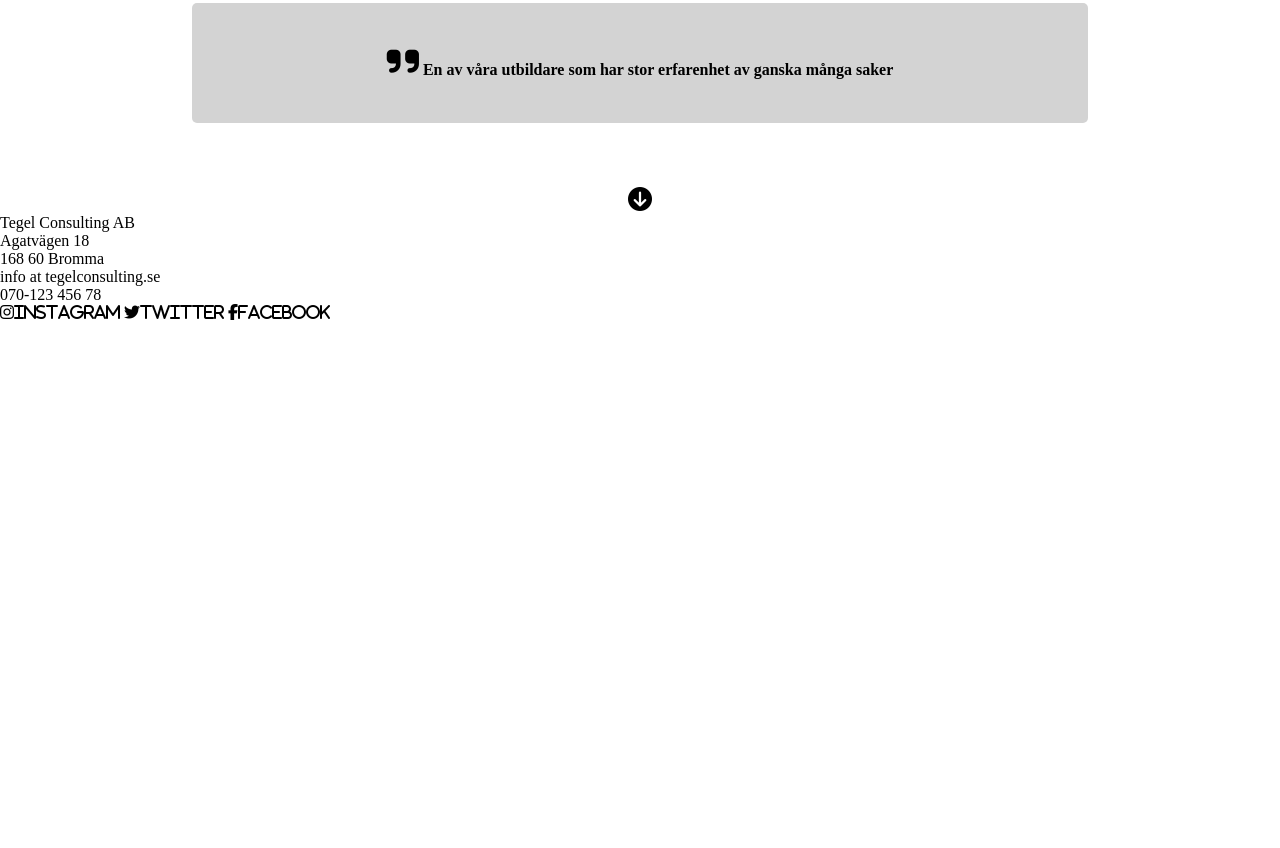
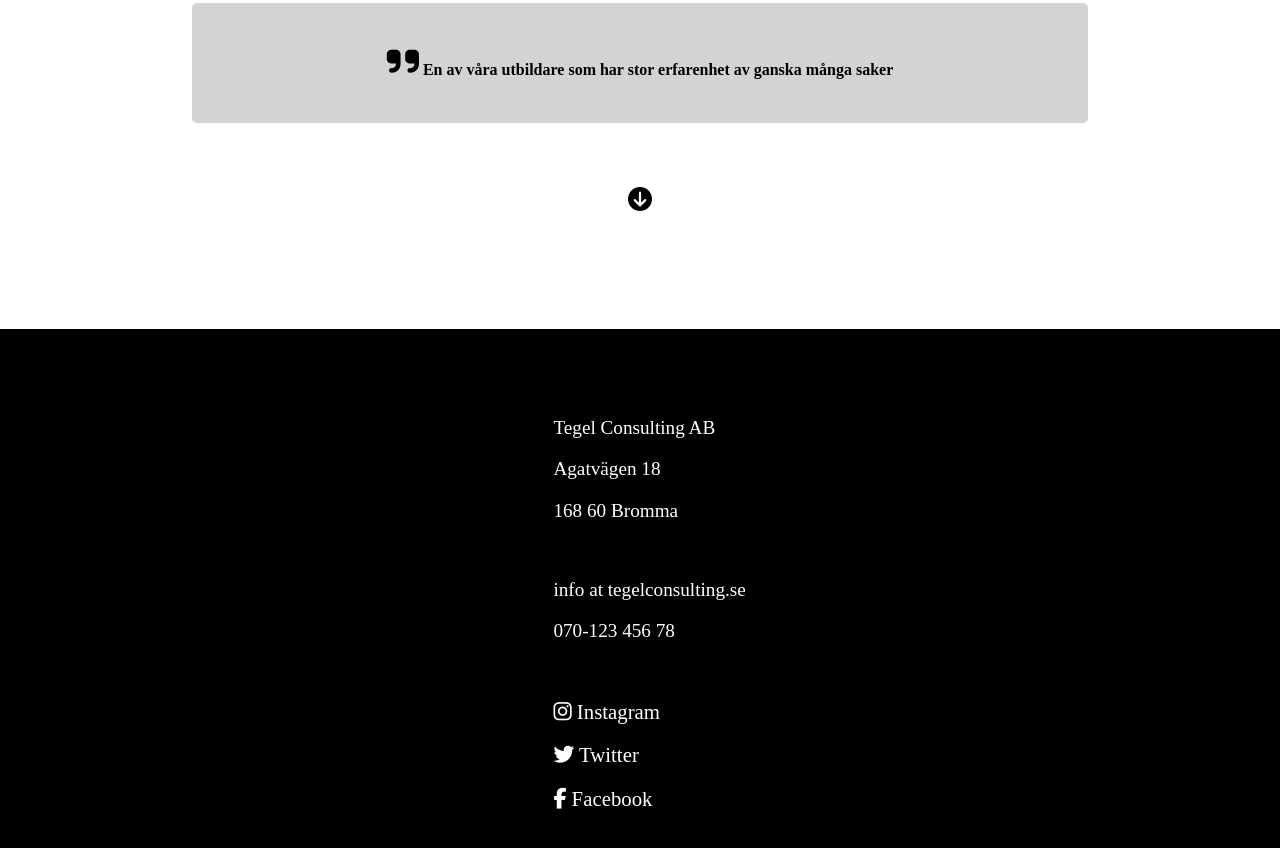
Before and after one commit to yuen0/fardigDesign, a website built with Parcel: page index.html in a window 1280 px wide. Shown: the part 3227-4075 px from the top of the page. Before the commit the page ends 3549 px from the top, so only its background shows below. Built offline with nearby package versions, Linux system fonts and the light colour scheme.

Commit message:
added contact page

```diff
--- a/index.html
+++ b/index.html
@@ -12,7 +12,7 @@
 		></script>
 	</head>
 	<body>
-		<section class="hero">
+		<section class="hero" id="home">
 			<nav class="hero__nav">
 				<input type="checkbox" class="hero__nav__btn" id="btn" />
 				<label class="hero__nav__icon" for="btn">
@@ -48,7 +48,7 @@
 			</article>
 		</section>
 
-		<section class="team">
+		<section class="team" id="about">
 			<h1 class="team__header">Träffa laget</h1>
 			<article class="team__member">
 				<h2 class="team__member__title">Rakib</h2>
@@ -102,15 +102,33 @@
 			</article>
 		</section>
 
-		<footer class="contact">
-			<p>Tegel Consulting AB</p>
-			<p>Agatvägen 18</p>
-			<p>168 60 Bromma</p>
-			<p>info at tegelconsulting.se</p>
-			<p>070-123 456 78</p>
-			<i class="fa-brands fa-instagram">Instagram</i>
-			<i class="fa-brands fa-twitter">Twitter</i>
-			<i class="fa-brands fa-facebook-f">Facebook</i>
+		<footer class="contact" id="contact">
+			<section class="contact__container">
+				<article class="contact__container__address">
+					<p class="contact__container__address__details">
+						Tegel Consulting AB
+					</p>
+					<p class="contact__container__address__details">Agatvägen 18</p>
+					<p class="contact__container__address__details">168 60 Bromma</p>
+				</article>
+				<article class="contact__container__info">
+					<p class="contact__container__info__details">
+						info at tegelconsulting.se
+					</p>
+					<p class="contact__container__info__details">070-123 456 78</p>
+				</article>
+				<article class="contact__container__socials">
+					<a href="javascript:;" class="contact__container__socials__link"
+						><i class="fa-brands fa-instagram"></i> Instagram</a
+					>
+					<a href="javascript:;" class="contact__container__socials__link"
+						><i class="fa-brands fa-twitter"></i> Twitter</a
+					>
+					<a href="javascript:;" class="contact__container__socials__link"
+						><i class="fa-brands fa-facebook-f"></i> Facebook</a
+					>
+				</article>
+			</section>
 		</footer>
 	</body>
 </html>
--- a/src/scss/_aboutpage.scss
+++ b/src/scss/_aboutpage.scss
@@ -0,0 +1,71 @@
+@use "variables" as v;
+@use "mixins" as m;
+
+.team {
+	display: flex;
+	width: 100vw;
+	height: 100%;
+	flex-direction: column;
+	align-items: center;
+	justify-content: center;
+
+	&__header {
+		font-size: 2rem;
+		padding: 7% 0 4%;
+	}
+	&__member {
+		display: flex;
+		flex-direction: column;
+		align-items: center;
+		justify-content: center;
+
+		&__title {
+			font-size: 1rem;
+			padding: 8% 0 8%;
+		}
+
+		//profiles
+		&__one {
+			@include m.profile;
+		}
+
+		&__two {
+			@include m.profile(url(../assets/profiles/Alexandra_Square.png));
+		}
+
+		&__three {
+			@include m.profile(url(../assets/profiles/NoPerson_Square.png));
+		}
+
+		&__four {
+			@include m.profile(url(../assets/profiles/Sebastian_Square.png));
+		}
+		&__container {
+			margin-top: 8%;
+			width: 70vw;
+			height: 15vh;
+			background-color: lightgray;
+			border-radius: 5px;
+			display: flex;
+			align-items: center;
+			justify-content: center;
+			&__description {
+				display: inline-block;
+				font-weight: 600;
+				font-size: 1rem;
+				max-width: 50vw;
+				text-align: left;
+				line-height: 1;
+
+				&__quote {
+					font-size: 2.3rem;
+				}
+			}
+		}
+	}
+
+	&__arrow {
+		margin-top: 5%;
+		font-size: 1.5rem;
+	}
+}
--- a/src/scss/_contactpage.scss
+++ b/src/scss/_contactpage.scss
@@ -1,71 +1,52 @@
 @use "variables" as v;
 @use "mixins" as m;
 
-.team {
+.contact {
+	background-color: black;
+	margin-top: 9%;
+	width: 100vw;
+	height: 70vh;
+	color: white;
 	display: flex;
-	width: 100vw;
-	height: 100%;
 	flex-direction: column;
-	align-items: center;
 	justify-content: center;
 
-	&__header {
-		font-size: 2rem;
-		padding: 7% 0 4%;
-	}
-	&__member {
-		display: flex;
-		flex-direction: column;
-		align-items: center;
-		justify-content: center;
-
-		&__title {
-			font-size: 1rem;
-			padding: 8% 0 8%;
+	&__container {
+		&__address {
+			font-size: 1.2rem;
+			display: flex;
+			flex-direction: column;
+			align-items: start;
+			margin-top: 5%; //not included in mixin
+			&__details {
+				margin: 5%;
+				width: max-content;
+			}
 		}
-
-		//profiles/pictures
-		&__one {
-			@include m.profile;
+		&__info {
+			margin-top: 20%;
+			font-size: 1.2rem;
+			display: flex;
+			flex-direction: column;
+			align-items: start;
+			&__details {
+				margin: 5%;
+				width: max-content;
+			}
 		}
-
-		&__two {
-			@include m.profile(url(../assets/profiles/Alexandra_Square.png));
-		}
-
-		&__three {
-			@include m.profile(url(../assets/profiles/NoPerson_Square.png));
-		}
-
-		&__four {
-			@include m.profile(url(../assets/profiles/Sebastian_Square.png));
-		}
-		&__container {
-			margin-top: 8%;
-			width: 70vw;
-			height: 15vh;
-			background-color: lightgray;
-			border-radius: 5px;
+		&__socials {
+			margin-top: 20%;
 			display: flex;
-			align-items: center;
-			justify-content: center;
-			&__description {
-				display: inline-block;
-				font-weight: 600;
-				font-size: 1rem;
-				max-width: 50vw;
-				text-align: left;
-				line-height: 1;
-
-				&__quote {
-					font-size: 2.3rem;
-				}
+			font-size: 1.5rem;
+			flex-direction: column;
+			align-items: start;
+			&__link {
+				text-decoration: none;
+				color: white;
+				font-size: 1.3rem;
+				width: max-content;
+				margin: 5%;
 			}
 		}
 	}
-
-	&__arrow {
-		margin-top: 5%;
-		font-size: 1.5rem;
-	}
 }
```
